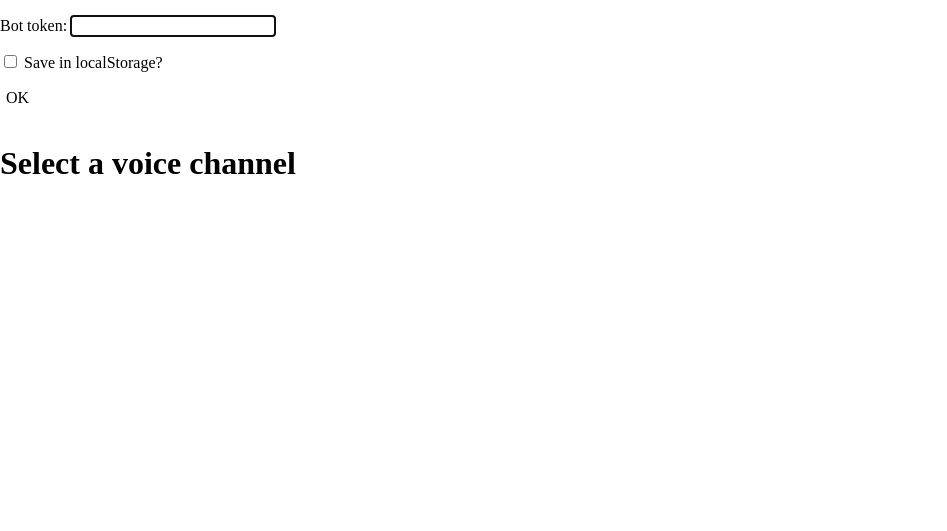
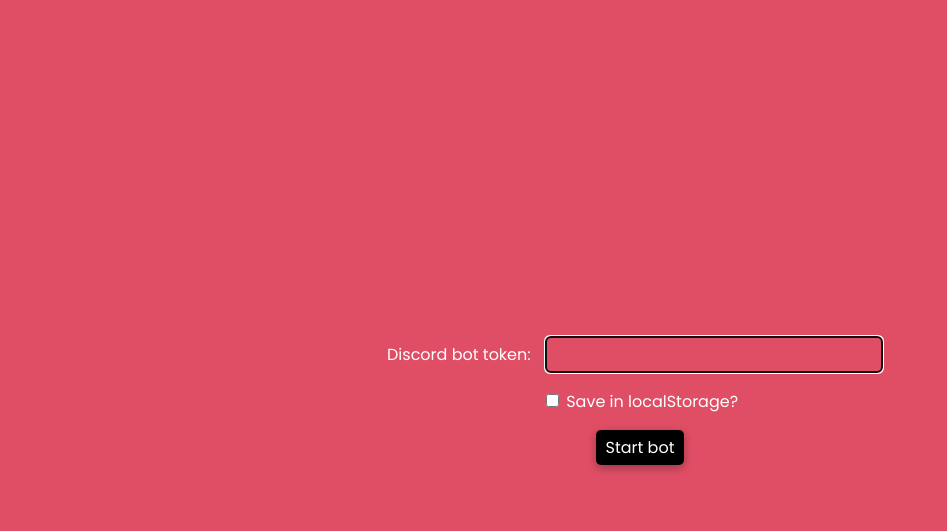
Before and after one commit to SheepTester/dulcinea, a plain HTML site: page index.html in a window 1280 px wide. Shown: the top 531 px of the page, without its empty margins (0-947 px from the left). Drawn offline with Linux system fonts and the light colour scheme.

Commit message:
Epic CSS

```diff
--- /dev/null
+++ b/css/base.css
@@ -0,0 +1,36 @@
+html,
+body {
+  width: 100%;
+  height: 100%;
+}
+body {
+  margin: 0;
+  font-family: 'Poppins', sans-serif;
+  display: flex;
+  flex-direction: column;
+}
+button,
+input,
+select,
+textarea {
+  border: none;
+  background: none;
+  font: inherit;
+  color: inherit;
+}
+button:not(:disabled),
+input[type=submit]:not(:disabled),
+input[type=checkbox]:not(:disabled) {
+  cursor: pointer;
+}
+a {
+  color: inherit;
+  text-decoration: none;
+}
+:disabled {
+  opacity: 0.5;
+}
+
+.hoverable {
+  cursor: pointer;
+}
--- a/css/main.css
+++ b/css/main.css
@@ -1,30 +1,26 @@
-html,
-body {
-  width: 100%;
-  height: 100%;
+@import url('./base.css');
+
+@import url('./token.css');
+@import url('./voice-list.css');
+
+.loading {
+  display: none;
+  animation: loading 1s cubic-bezier(0.7, 0, 0.3, 1) infinite alternate;
 }
-body {
-  margin: 0;
-  display: flex;
-  flex-direction: column;
+@keyframes loading {
+  from {
+    opacity: 0.4;
+  }
+  to {
+    opacity: 0.8;
+  }
 }
-button,
-input,
-select,
-textarea {
-  border: none;
-  background: none;
-  font: inherit;
-  color: inherit;
+.screen-loading {
+  background-color: black;
+  color: white;
+  justify-content: center;
+  align-items: center;
 }
-button:not(:disabled),
-input[type=submit]:not(:disabled) {
-  cursor: pointer;
+.screen-loading .loading {
+  display: block;
 }
-a {
-  color: inherit;
-  text-decoration: none;
-}
-:disabled {
-  opacity: 0.5;
-}
--- /dev/null
+++ b/css/token.css
@@ -0,0 +1,44 @@
+.token-form {
+  display: none;
+  text-align: center;
+}
+.screen-token {
+  justify-content: center;
+  align-items: center;
+  background-color: #e04e65;
+  color: white;
+}
+.screen-token .token-form {
+  display: block;
+}
+
+.token-warning {
+  position: fixed;
+  bottom: 0;
+  left: 0;
+  text-align: left;
+  font-family: 'Montserrat', sans-serif;
+  font-weight: 900;
+  font-size: 100px;
+  margin: 0;
+  margin-bottom: -25px;
+  max-width: 800px;
+}
+.token-input {
+  padding: 5px 10px;
+  border: 1px solid currentColor;
+  border-radius: 5px;
+  margin: 0 10px;
+}
+.token-submit {
+  padding: 5px 10px;
+  border-radius: 5px;
+  background-color: black;
+  box-shadow: 0 3px 10px rgba(0, 0, 0, 0.3);
+  transition: color .2s, background-color .2s, box-shadow .2s;
+}
+.token-submit:hover {
+  color: black;
+  background-color: white;
+  box-shadow: 0 5px 15px rgba(0, 0, 0, 0.3);
+}
--- /dev/null
+++ b/css/voice-list.css
@@ -0,0 +1,20 @@
+.vc-list-wrapper {
+  display: none;
+}
+.screen-vc .vc-list-wrapper {
+  display: block;
+}
+
+.vc-list-heading {
+  font-family: 'Montserrat', sans-serif;
+  font-weight: 900;
+}
+.vc-list {
+  display: grid;
+  grid-template-columns: repeat(auto-fill, minmax(300px, 1fr));
+}
+.vc-voice-channel {
+  display: block;
+  width: 100%;
+  text-align: left;
+}
--- a/index.html
+++ b/index.html
@@ -7,17 +7,23 @@
     <title>If you see this, I haven't bothered setting a website title.</title>
     <meta name="description" content="If you see this, I haven't bothered writing a description." />
 
+    <!-- https://fonts.google.com/specimen/Poppins?preview.text_type=custom&sidebar.open=true&selection.family=Montserrat:wght@900|Poppins -->
+    <link rel="preconnect" href="https://fonts.gstatic.com">
+    <link href="https://fonts.googleapis.com/css2?family=Montserrat:wght@900&family=Poppins&display=swap" rel="stylesheet">
+
     <link rel="stylesheet" href="./css/main.css">
     <script src="./js/discord.master.min.js" charset="utf-8"></script>
   </head>
-  <body>
-    <form id="token-form">
-      <p><label>Bot token: <input type="password" id="token-input" required autofocus></label></p>
-      <p><label><input type="checkbox" id="token-save"> Save in localStorage?</label></p>
-      <p><input type="submit" value="OK"></p>
+  <body class="screen-loading">
+    <span class="loading">Loading...</span>
+    <form id="token-form" class="token-form">
+      <p class="token-warning">Do not share this screen.</p>
+      <p><label>Discord bot token: <input type="password" id="token-input" class="token-input" required autofocus></label></p>
+      <p><label class="hoverable"><input type="checkbox" id="token-save"> Save in localStorage?</label></p>
+      <p><input type="submit" value="Start bot" class="token-submit"></p>
     </form>
-    <div id="vc-list">
-      <h1>Select a voice channel</h1>
+    <div id="vc-list" class="vc-list-wrapper">
+      <h1 class="vc-list-heading">Select a voice channel</h1>
     </div>
     <script src="./js/main.js" charset="utf-8" type="module"></script>
   </body>
--- a/js/main.js
+++ b/js/main.js
@@ -5,6 +5,8 @@
 window.client = client
 
 async function main () {
+  document.body.classList.remove('screen-loading')
+  document.body.classList.add('screen-token')
   const tokenForm = document.getElementById('token-form')
   const token = await getToken({
     storageKey: '[discordjackbox] bot token',
@@ -13,17 +15,24 @@
     saveCheckbox: document.getElementById('token-save')
   })
   tokenForm.remove()
+  document.body.classList.remove('screen-token')
+  document.body.classList.add('screen-loading')
   client.login(token)
   // Await the ready event
   await new Promise(resolve => {
     client.once('ready', resolve)
   })
 
+  document.body.classList.remove('screen-loading')
+  document.body.classList.add('screen-vc')
   const vcListWrapper = document.getElementById('vc-list')
   const { wrapper: vcList, select: vcSelect } = renderVoiceChannelList(client)
   vcListWrapper.append(vcList)
   const channel = await vcSelect
   vcListWrapper.remove()
+  document.body.classList.remove('screen-vc')
+  document.body.classList.add('screen-loading')
+
   console.log(channel)
 }
 
```
